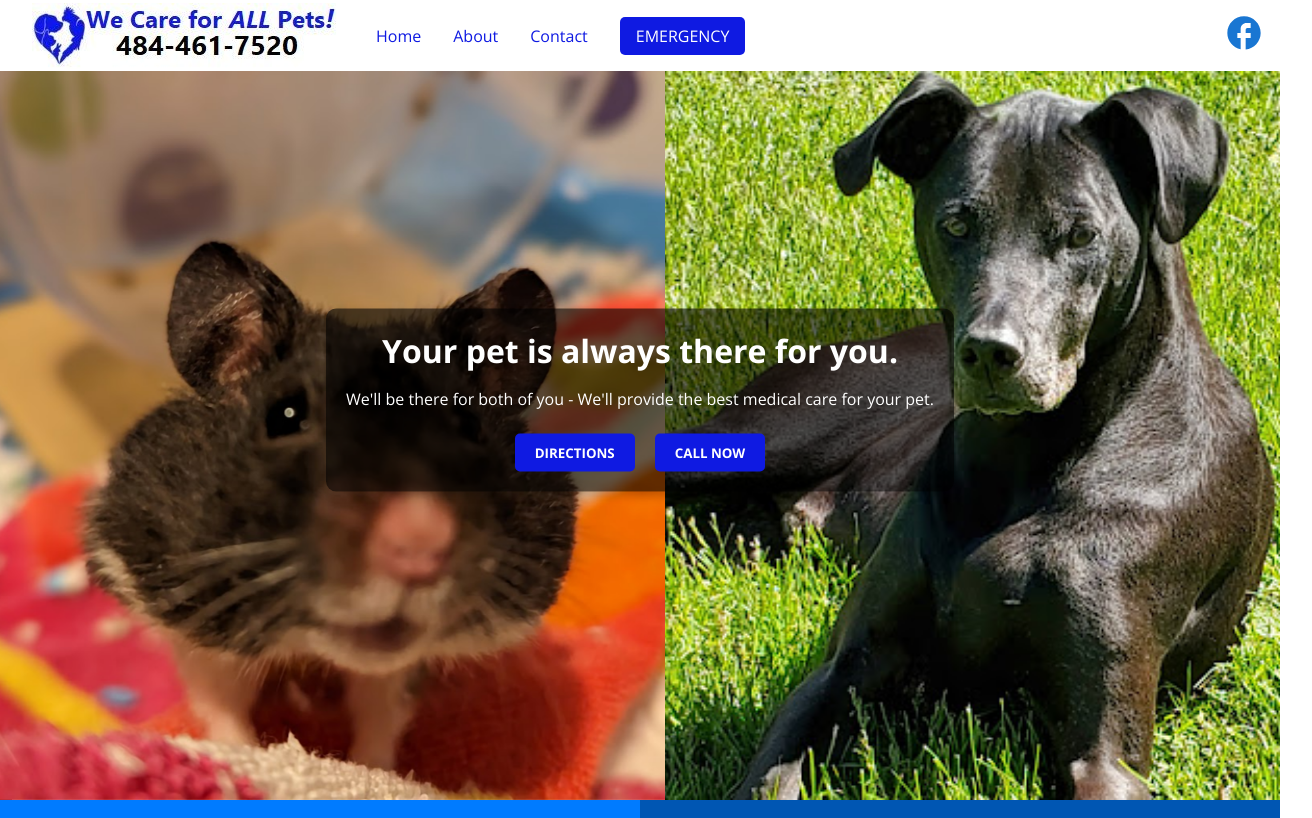
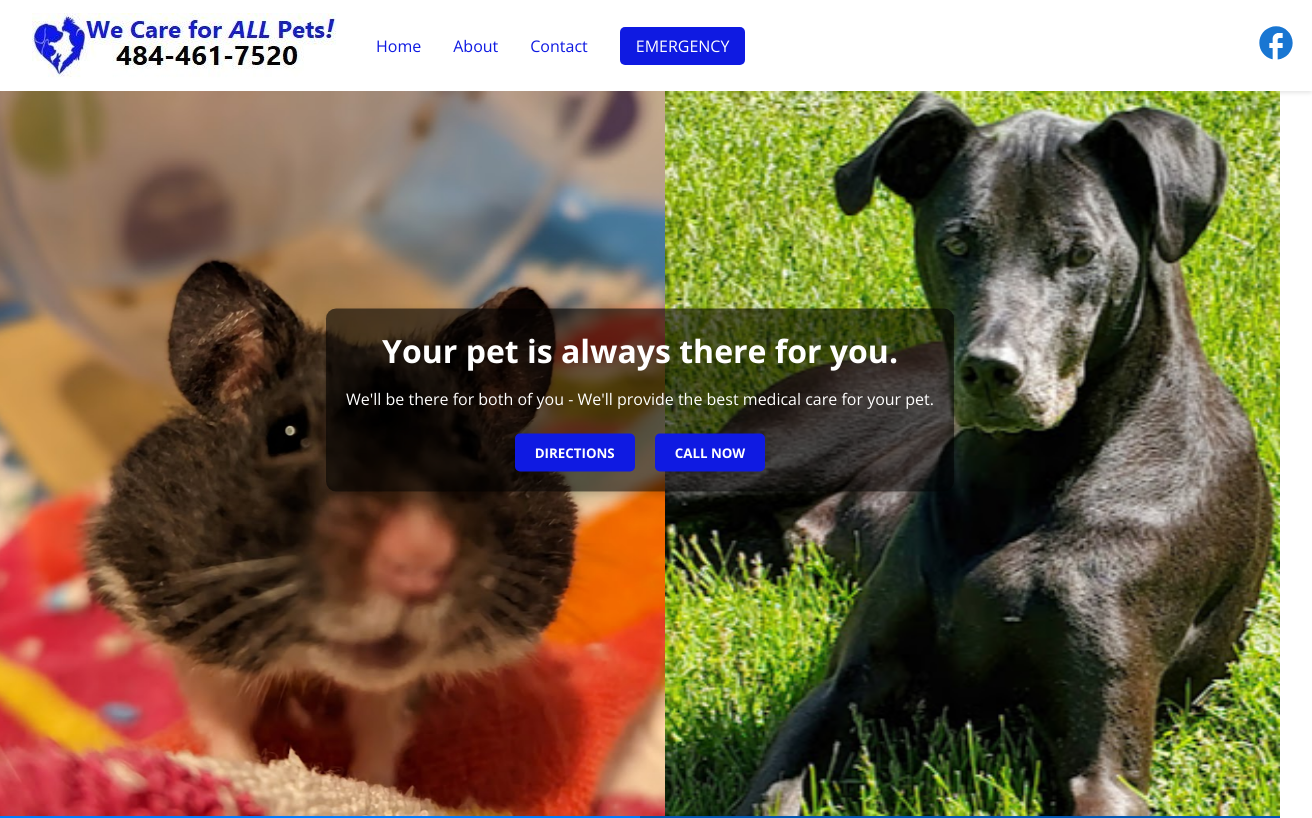
Before and after one commit to CodeJeffreyG/apv-website, a React (Create React App) app: page / in a window 1280 px wide. Shown: the top 818 px of the page, 1312 px wide, since content can reach past the window. Built offline with nearby package versions, Linux system fonts and the light colour scheme.

Commit message:
fixed button

```diff
--- a/src/components/MainComponent/maincomponent.css
+++ b/src/components/MainComponent/maincomponent.css
@@ -3,8 +3,7 @@
 }
 
 .main-swiper-container {
-  height: calc(100vh - 71px); /* Adjust height as needed */
-  padding-top: 5px; /* Your specified padding */
+  height: calc(100vh - 75px); /* Adjust height as needed */
 }
 
 .main-hero {
@@ -27,6 +26,6 @@
 }
 
 .hero-carousel .hero-image {
-  height: 85vh; /* Large viewport height for hero images */
+  /* Large viewport height for hero images */
   object-fit: cover; /* Ensure full coverage of the image */
 }
--- a/src/components/navbar/navbar.css
+++ b/src/components/navbar/navbar.css
@@ -1,12 +1,15 @@
 /* Navbar.css */
 .navbar {
+  display: fixed;
   background-color: white;
   display: flex;
   justify-content: center;
   align-items: center;
+  height: 75px;
+  width: 100%;
   padding: 0.5rem 1rem;
   box-shadow: 0 2px 4px rgba(0, 0, 0, 0.1);
-  height: 55px;
+  height: 75px;
 }
 
 .navbar-nav {
```
